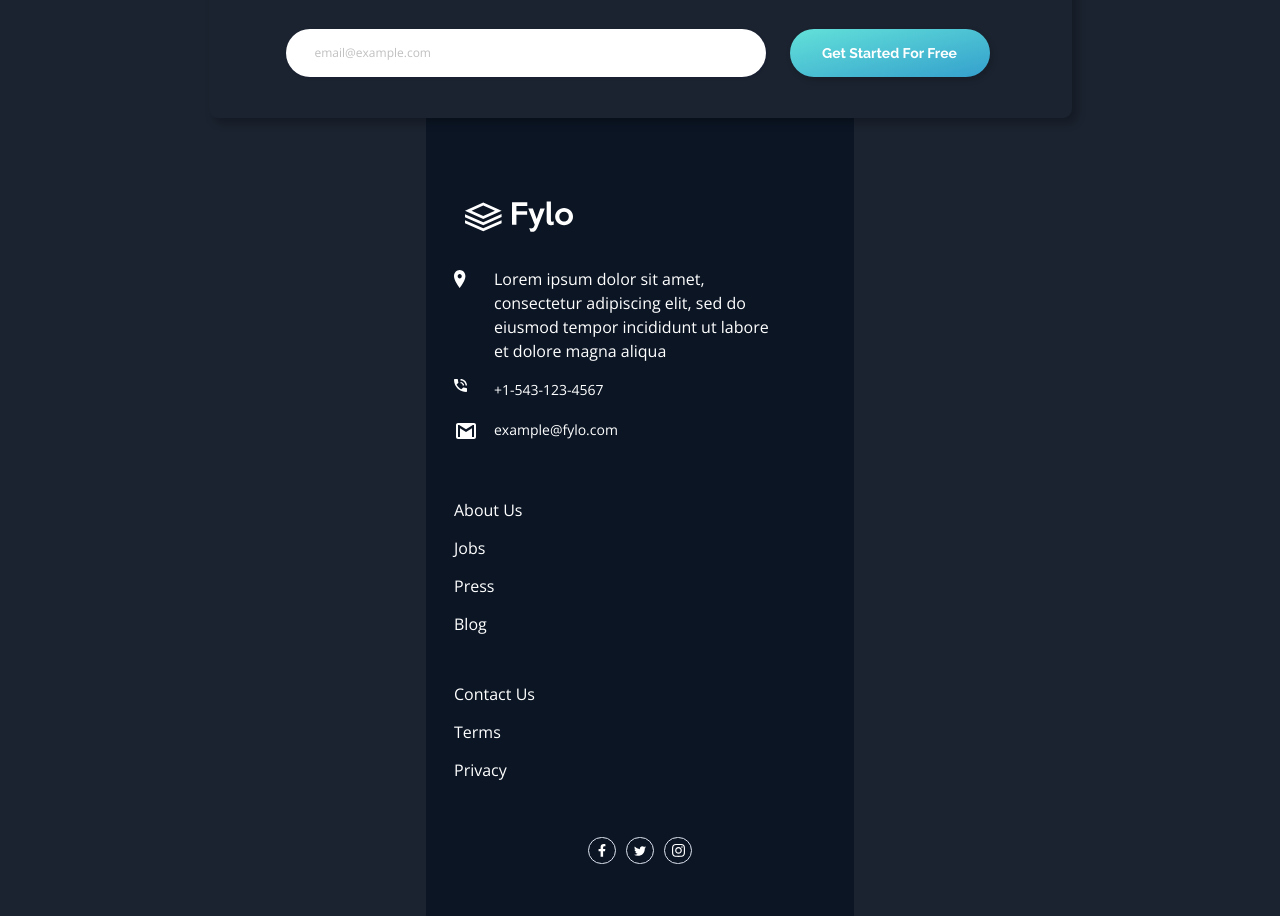
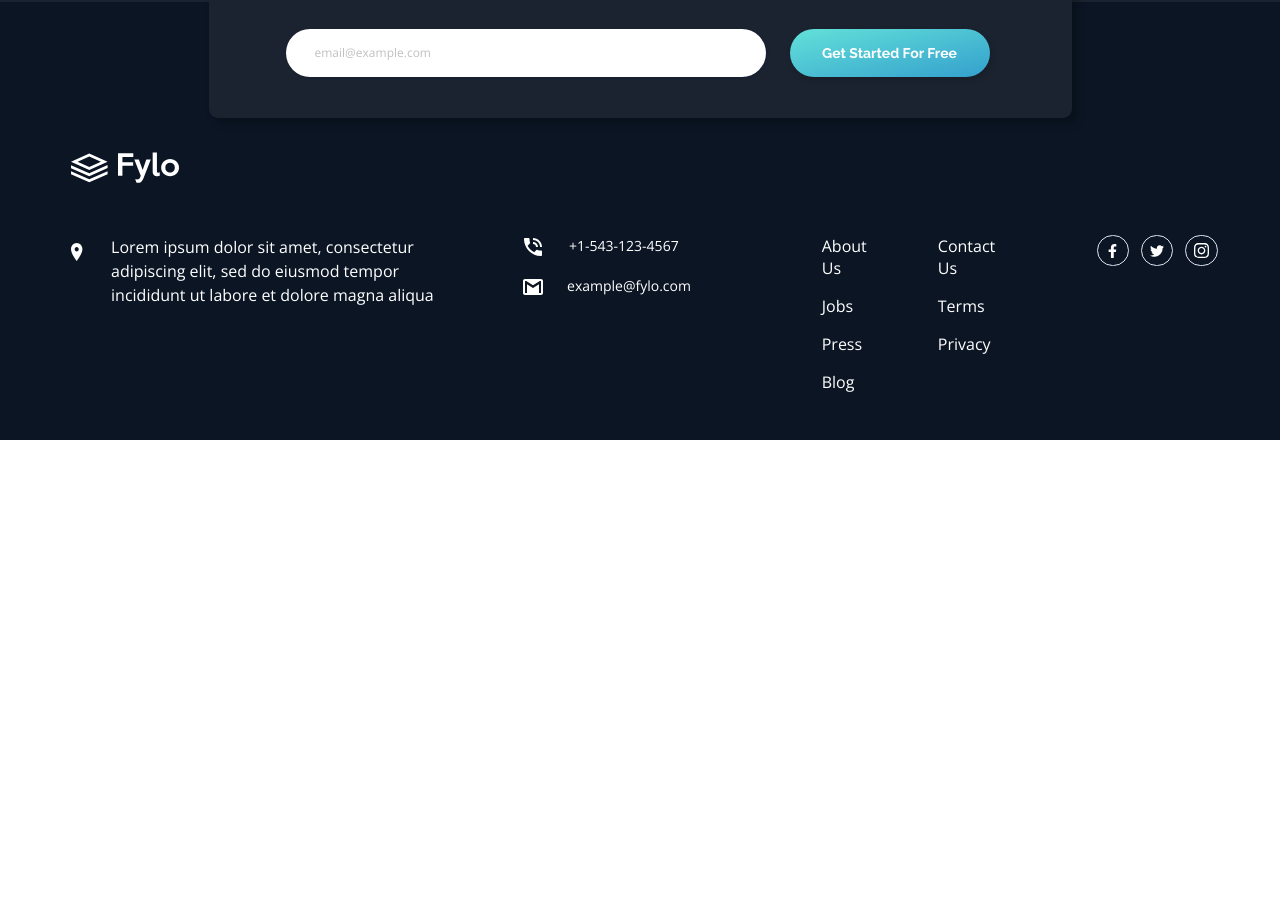
Before and after one commit to stephjoseph/fylo-dark-theme-landing-page-master, a React (Create React App) app: page / in a window 1280 px wide. Shown: the part 2919-3835 px from the top of the page. After the commit the page ends 3359 px from the top, so only its background shows below. Built offline with nearby package versions, Linux system fonts and the light colour scheme.

Commit message:
Update Footer.js

```diff
--- a/src/components/Footer.js
+++ b/src/components/Footer.js
@@ -6,42 +6,55 @@ import iconEmail from "../images/icon-email.svg";
 
 const Footer = () => {
   return (
-    <footer className="z-10 -mt-[11rem] flex w-full max-w-[26.75rem] flex-col bg-[#0B1524] px-[1.75rem] pt-[16.188rem] pb-[3.25rem]">
-      <a className="mb-[2.188rem] ml-[0.688rem]" href="#">
+    <footer className="z-10 -mt-[11rem] flex w-full max-w-[26.75rem] flex-col bg-[#0B1524] px-[1.75rem] pt-[16.188rem] pb-[3.25rem] xl:-mt-[7.25rem] xl:w-[100vw] xl:max-w-[90rem] xl:pr-[min(8.33vw,_7.5rem)] xl:pt-[min(11.73vw,_10.563rem)] xl:pb-[min(3.68vw,_3.313rem)] xl:pl-[min(5.55vw,_5rem)] ">
+      <a
+        className="mb-[2.188rem] ml-[0.688rem] xl:ml-0 xl:mb-[3.25rem]"
+        href="#"
+      >
         <img className="h-[1.938rem] w-[6.75rem]" src={logo} alt="" />
       </a>
-      <div className="mb-14 flex flex-col gap-4">
+      <div className="xl:flex xl:flex-row">
+        <div className="mb-14 flex flex-col gap-4 xl:mb-0 xl:mr-[min(10.13vw,_9.125rem)] xl:flex-row xl:gap-[min(5.55vw,_5rem)]">
           <div className="flex gap-4">
-          <div className="flex h-6 w-6 items-center">
+            <div className="flex h-6 w-6 items-center xl:mt-[0.313rem]">
               <img
                 className="h-[1.125rem] w-[0.774rem]"
                 src={iconLocation}
                 alt=""
               />
             </div>
-          <p className="w-[17.438rem] text-base font-normal leading-6 tracking-normal text-white">
+            <p className="w-[17.438rem] text-base font-normal leading-6 tracking-normal text-white xl:w-[21.188rem]">
               Lorem ipsum dolor sit amet, consectetur adipiscing elit, sed do
               eiusmod tempor incididunt ut labore et dolore magna aliqua
             </p>
           </div>
-        <div className="flex gap-4">
-          <div className="flex h-6 w-6">
-            <img className="h-[0.813rem] w-[0.813rem]" src={iconPhone} alt="" />
+          <div className="flex flex-col gap-4 xl:w-[10.688rem]">
+            <div className="flex gap-4 xl:gap-6">
+              <div className="flex h-6 w-6 xl:items-center xl:justify-center">
+                <img
+                  className="h-[0.813rem] w-[0.813rem] xl:h-[1.125rem] xl:w-[1.125rem]"
+                  src={iconPhone}
+                  alt=""
+                />
               </div>
-          <p className="w-[17.438rem] text-[0.875rem] font-normal leading-[1.313rem] tracking-normal text-white">
+              <p className="text-[0.875rem] font-normal leading-[1.313rem] tracking-normal text-white">
                 +1-543-123-4567
               </p>
             </div>
-        <div className="flex gap-4">
+            <div className="flex gap-4 xl:gap-[1.375rem]">
               <div className="flex h-6 w-6 items-center justify-center">
                 <img className="h-4 w-5" src={iconEmail} alt="" />
               </div>
-          <p className="w-[17.438rem] text-[0.875rem] font-normal leading-[1.313rem] tracking-normal text-white">
+              <p className="text-[0.875rem] font-normal leading-[1.313rem] tracking-normal text-white">
                 example@fylo.com
               </p>
             </div>
           </div>
-      <nav className="mb-14 flex flex-col gap-12" id="footer-nav">
+        </div>
+        <nav
+          className="mb-14 flex flex-col gap-12 xl:mb-0 xl:mr-[min(7.91vw,_7.125rem)] xl:flex-row xl:gap-[min(5.55vw,_5rem)]"
+          id="footer-nav"
+        >
           <ul className="flex flex-col gap-4 text-base font-normal leading-[1.375rem] tracking-normal text-white">
             <li>
               <a href="#">About Us</a>
@@ -68,12 +81,13 @@ const Footer = () => {
             </li>
           </ul>
         </nav>
-      <div className="flex items-center gap-[0.625rem] self-center">
+        <div className="flex items-center gap-[0.625rem] self-center xl:gap-[0.75rem] xl:self-start">
           <a
-          className="group flex h-[1.688rem] w-[1.753rem] items-center justify-center rounded-full border-[0.8px] border-solid border-[#DFE4F0]"
+            className="group flex h-[1.688rem] w-[1.753rem] items-center justify-center rounded-full border-[0.8px] border-solid border-[#DFE4F0] xl:h-[1.938rem] xl:w-[2.023rem] xl:border-[0.92px]"
             href="#"
           >
             <svg
+              className="xl:w-[0.563rem]"
               width="8"
               xmlns="http://www.w3.org/2000/svg"
               viewBox="0 0 320 512"
@@ -85,10 +99,11 @@ const Footer = () => {
             </svg>
           </a>
           <a
-          className="group flex h-[1.688rem] w-[1.753rem] items-center justify-center rounded-full border-[0.8px] border-solid border-[#DFE4F0]"
+            className="group flex h-[1.688rem] w-[1.753rem] items-center justify-center rounded-full border-[0.8px] border-solid border-[#DFE4F0] xl:h-[1.938rem] xl:w-[2.023rem] xl:border-[0.92px]"
             href="#"
           >
             <svg
+              className="xl:w-[14px]"
               width="12"
               xmlns="http://www.w3.org/2000/svg"
               viewBox="0 0 512 512"
@@ -100,10 +115,11 @@ const Footer = () => {
             </svg>
           </a>
           <a
-          className="group flex h-[1.688rem] w-[1.753rem] items-center justify-center rounded-full border-[0.8px] border-solid border-[#DFE4F0]"
+            className="group flex h-[1.688rem] w-[1.753rem] items-center justify-center rounded-full border-[0.8px] border-solid border-[#DFE4F0] xl:h-[1.938rem] xl:w-[2.023rem] xl:border-[0.92px]"
             href="#"
           >
             <svg
+              className="xl:w-[15px]"
               width="13"
               xmlns="http://www.w3.org/2000/svg"
               viewBox="0 0 448 512"
@@ -115,6 +131,7 @@ const Footer = () => {
             </svg>
           </a>
         </div>
+      </div>
     </footer>
   );
 };
```
Lines whose indentation alone changed are shown as unchanged.
